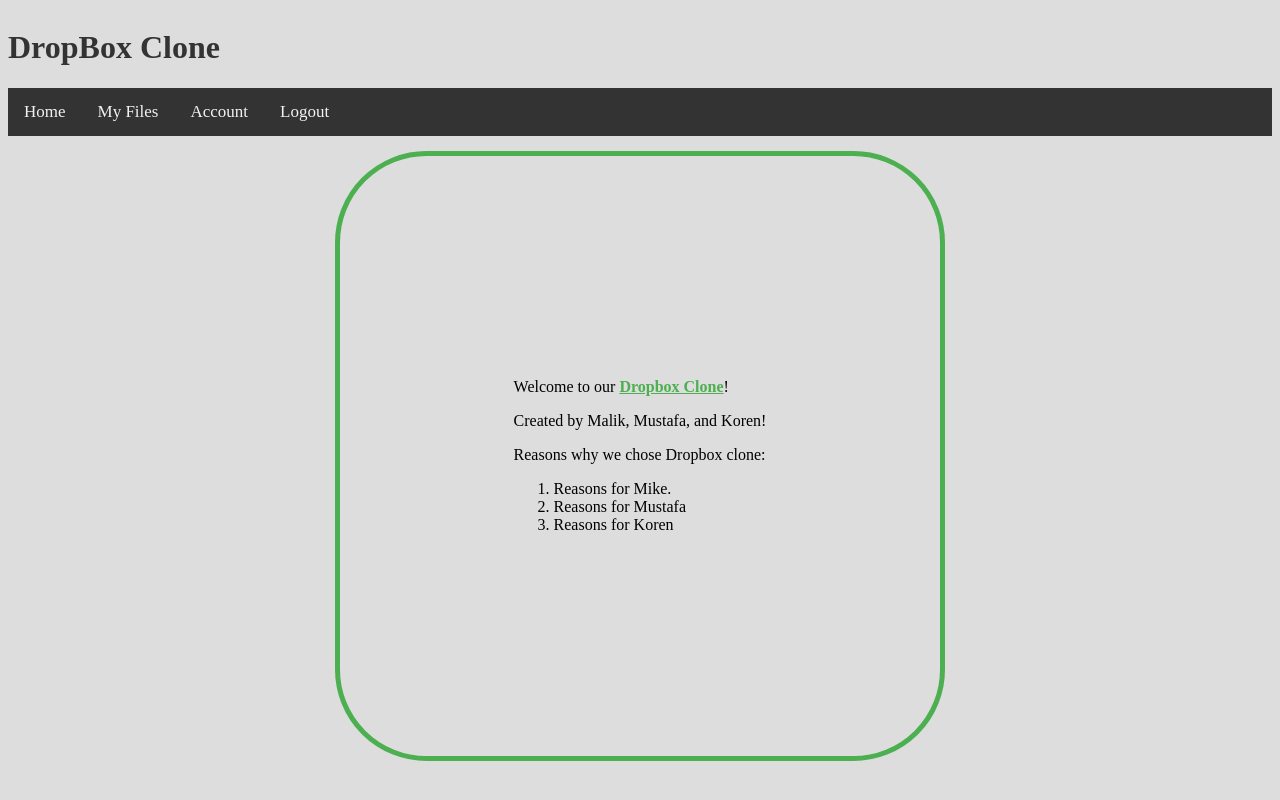
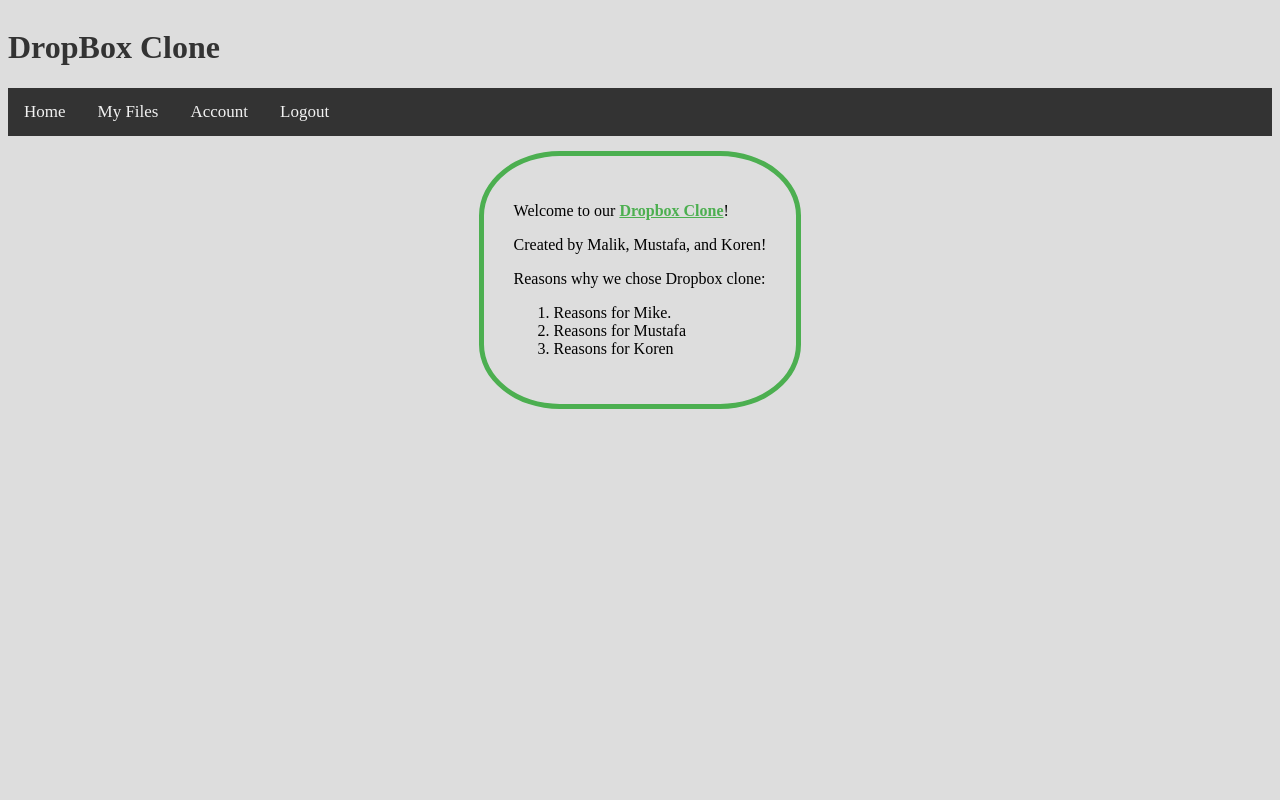
Before and after one commit to korenenyles/dropboxclone-koren, a Django app: page / in a window 1280 px wide. Run offline with Django 3.2, Linux system fonts and the light colour scheme.

Commit message:
edited templates

```diff
--- a/static/css/404.css
+++ b/static/css/404.css
@@ -1 +1,6 @@
 /* #4CAF50 color borders and highlights */
+
+@viewport {
+    width: device-width ;
+    zoom: 1.0 ;
+  }
--- a/static/css/500.css
+++ b/static/css/500.css
@@ -1 +1,6 @@
 /* #4CAF50 green color borders and highlights */
+
+@viewport {
+    width: device-width ;
+    zoom: 1.0 ;
+  }
--- a/static/css/file.css
+++ b/static/css/file.css
@@ -1 +1,6 @@
 /* #4CAF50 green color borders and highlights */
+
+@viewport {
+    width: device-width ;
+    zoom: 1.0 ;
+  }
--- a/static/css/filelist.css
+++ b/static/css/filelist.css
@@ -0,0 +1,4 @@
+@viewport {
+    width: device-width ;
+    zoom: 1.0 ;
+  }
--- a/static/css/landingpage.css
+++ b/static/css/landingpage.css
@@ -9,6 +9,7 @@
     display: flex;
     flex-direction: column;
     justify-content: center;
+    width: 100%;
 }
 .page-header{
 
@@ -19,14 +20,17 @@
     display: flex;
     flex-direction: column;
     justify-content: center;
-    margin: auto;
+
     margin-top: 15px;
-    border: 5px solid #4CAF50;
-    border-radius: 15%;
-    height: 600px;
-    width: 600px;
+
+    width: 100%;
+
 }
 
 .content{
+    border: 5px solid #4CAF50;
+    border-radius: 25%;
     margin: auto;
+    padding: 30px;
+
 }
--- a/static/css/navbar.css
+++ b/static/css/navbar.css
@@ -34,4 +34,10 @@
     position: fixed;
     top: 0;
     width: 100%;
+
   }
+
+  @viewport {
+    width: device-width ;
+    zoom: 1.0 ;
+  }
--- a/static/css/userpage.css
+++ b/static/css/userpage.css
@@ -1 +1,6 @@
 /* #4CAF50 green color borders and highlights */
+
+@viewport {
+    width: device-width ;
+    zoom: 1.0 ;
+  }
--- a/templates/file.html
+++ b/templates/file.html
@@ -11,7 +11,7 @@
             <h1>DropBox Clone </h1>
         </div>
         <div class="topnav">
-            <a class="" href="#home">Home</a>
+            <a href="">Home</a>
             <a href="">My Files</a>
             <a href="">Account</a>
             <a href="">Logout</a>
```
Also changed, not shown: static/css/general_form.css (+7 -0 lines).
